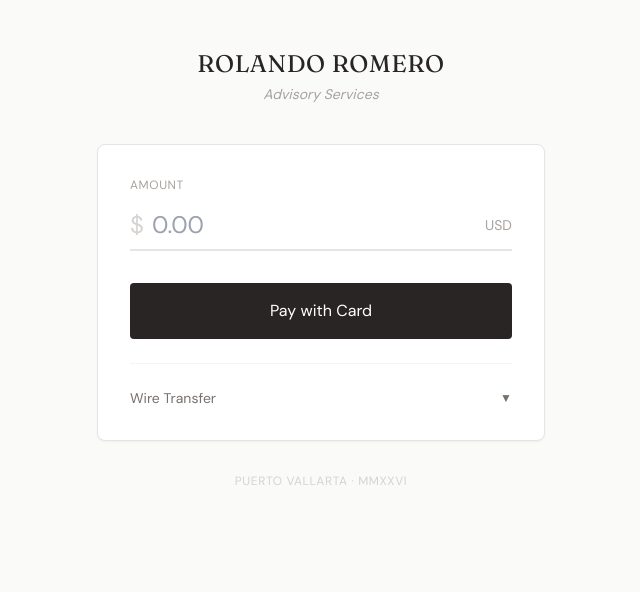
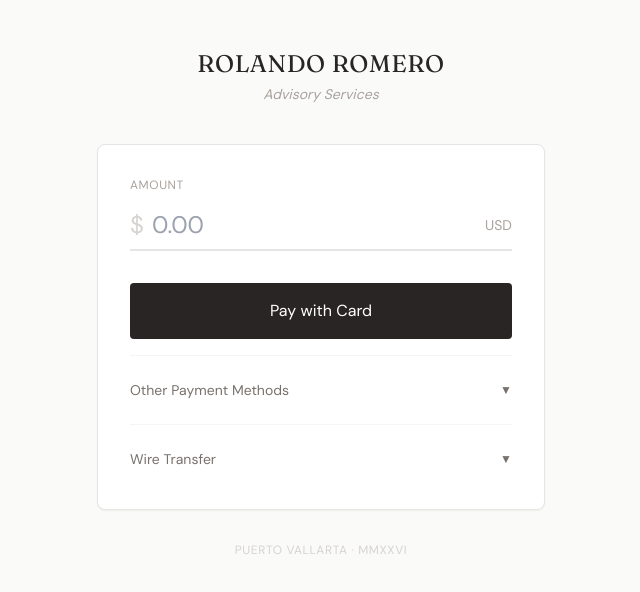
Before and after one commit to Pvrolomx/rolo-payments, a Next.js app: page / in a window 1280 px wide. Shown: the top 592 px of the page, without its empty margins (319-959 px from the left). Built offline with nearby package versions, Linux system fonts and the light colour scheme.

Commit message:
Add invoice params + more payment methods

```diff
--- a/src/pages/index.tsx
+++ b/src/pages/index.tsx
@@ -1,10 +1,18 @@
 import { useState } from 'react';
+import { useRouter } from 'next/router';
 
 export default function Home() {
+  const router = useRouter();
+  const { client, services, amount: presetAmount } = router.query;
+
   const [amount, setAmount] = useState('');
   const [showWire, setShowWire] = useState(false);
+  const [showOther, setShowOther] = useState(false);
 
   const STRIPE_LINK = 'https://buy.stripe.com/6oU00leem9wpeg3cpR5Vu01';
+
+  const displayAmount = presetAmount ? String(presetAmount) : amount;
+  const hasInvoice = client || services || presetAmount;
 
   return (
     <div className="min-h-screen bg-stone-50 py-12 px-4">
@@ -21,11 +29,37 @@ export default function Home() {
         {/* Payment Card */}
         <div className="bg-white rounded-lg shadow-sm border border-stone-200 p-8">
 
+          {/* Invoice For - only if client param exists */}
+          {client && (
+            <div className="mb-6 pb-6 border-b border-stone-100">
+              <label className="block text-xs uppercase tracking-wider text-stone-400 mb-1">
+                Invoice for
+              </label>
+              <p className="text-stone-800 font-medium">{client}</p>
+            </div>
+          )}
+
+          {/* Services - only if services param exists */}
+          {services && (
+            <div className="mb-6 pb-6 border-b border-stone-100">
+              <label className="block text-xs uppercase tracking-wider text-stone-400 mb-1">
+                Services
+              </label>
+              <p className="text-stone-700">{services}</p>
+            </div>
+          )}
+
           {/* Amount */}
           <div className="mb-8">
             <label className="block text-xs uppercase tracking-wider text-stone-400 mb-2">
-              Amount
+              {hasInvoice ? 'Total' : 'Amount'}
             </label>
+            {presetAmount ? (
+              <div className="flex items-center">
+                <span className="text-3xl text-stone-800 font-light">${presetAmount}</span>
+                <span className="text-stone-400 text-sm ml-2">USD</span>
+              </div>
+            ) : (
               <div className="flex items-center border-b-2 border-stone-200 focus-within:border-stone-400 transition-colors">
                 <span className="text-2xl text-stone-300 mr-2">$</span>
                 <input
@@ -37,6 +71,7 @@ export default function Home() {
                 />
                 <span className="text-stone-400 text-sm">USD</span>
               </div>
+            )}
           </div>
 
           {/* Pay Button */}
@@ -44,16 +79,48 @@ export default function Home() {
             href={STRIPE_LINK}
             target="_blank"
             rel="noopener noreferrer"
-            className="block w-full bg-stone-800 hover:bg-stone-900 text-white text-center py-4 rounded transition-colors mb-6"
+            className="block w-full bg-stone-800 hover:bg-stone-900 text-white text-center py-4 rounded transition-colors mb-4"
           >
             Pay with Card
           </a>
 
+          {/* Other Payment Methods */}
+          <div className="border-t border-stone-100 pt-4">
+            <button
+              onClick={() => setShowOther(!showOther)}
+              className="w-full flex justify-between items-center text-stone-500 hover:text-stone-700 text-sm py-2"
+            >
+              <span>Other Payment Methods</span>
+              <span className="text-xs">{showOther ? '▲' : '▼'}</span>
+            </button>
+
+            {showOther && (
+              <div className="mt-3 space-y-2">
+                <div className="flex items-center justify-between p-3 bg-stone-50 rounded text-sm">
+                  <span className="text-stone-600">Wise</span>
+                  <span className="text-stone-400 text-xs">Coming soon</span>
+                </div>
+                <div className="flex items-center justify-between p-3 bg-stone-50 rounded text-sm">
+                  <span className="text-stone-600">Zelle</span>
+                  <span className="text-stone-400 text-xs">Coming soon</span>
+                </div>
+                <div className="flex items-center justify-between p-3 bg-stone-50 rounded text-sm">
+                  <span className="text-stone-600">PayPal</span>
+                  <span className="text-stone-400 text-xs">Coming soon</span>
+                </div>
+                <div className="flex items-center justify-between p-3 bg-stone-50 rounded text-sm">
+                  <span className="text-stone-600">Venmo</span>
+                  <span className="text-stone-400 text-xs">Coming soon</span>
+                </div>
+              </div>
+            )}
+          </div>
+
           {/* Wire Transfer */}
-          <div className="border-t border-stone-100 pt-6">
+          <div className="border-t border-stone-100 pt-4 mt-4">
             <button
               onClick={() => setShowWire(!showWire)}
-              className="w-full flex justify-between items-center text-stone-500 hover:text-stone-700 text-sm"
+              className="w-full flex justify-between items-center text-stone-500 hover:text-stone-700 text-sm py-2"
             >
               <span>Wire Transfer</span>
               <span className="text-xs">{showWire ? '▲' : '▼'}</span>
```
Lines whose indentation alone changed are shown as unchanged.
